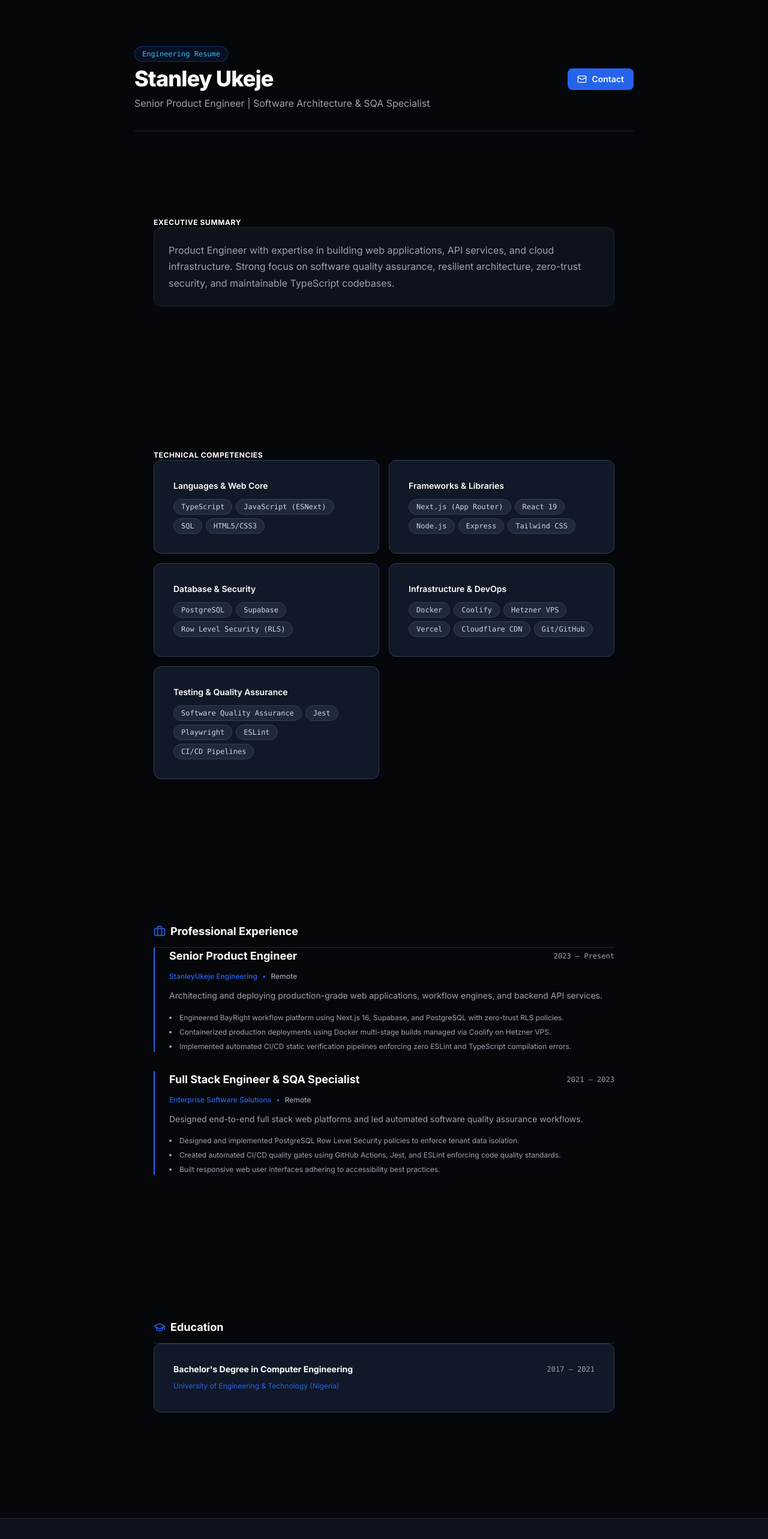
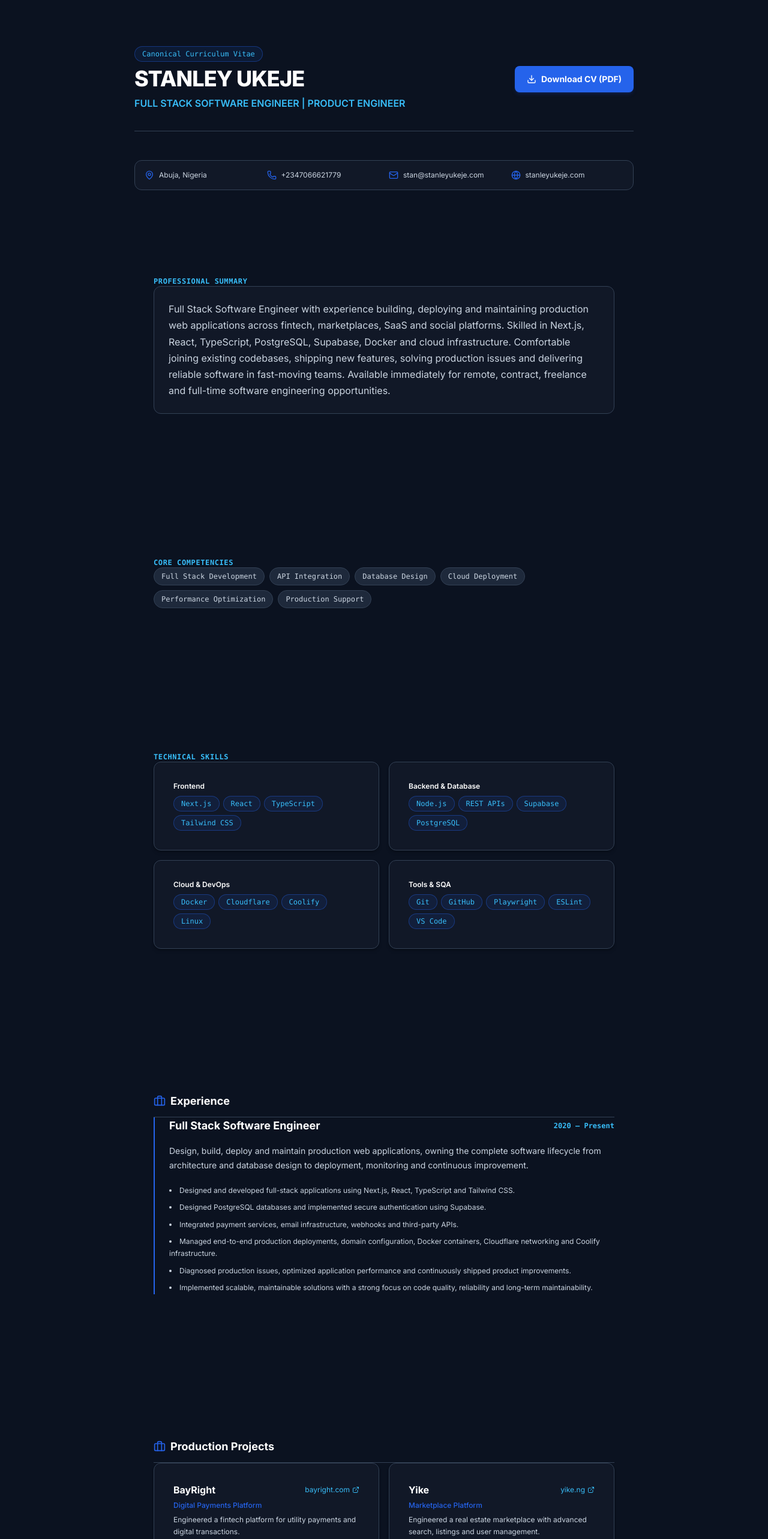
Before and after one commit to stanleyukeje/stanleyukeje.com, a Next.js app: page /resume in a window 1280 px wide. Shown: the part 60-2626 px from the top of the page at 60% size. Built offline with nearby package versions, Linux system fonts and the light colour scheme; no server answers.

Commit message:
feat(resume): synchronize resume page content faithfully with canonical Stanley_Ukeje_CV.pdf and add primary PDF download CTAs

```diff
--- a/app/resume/page.tsx
+++ b/app/resume/page.tsx
@@ -1,69 +1,189 @@
 import React from 'react';
 import { Metadata } from 'next';
-import Link from 'next/link';
 import { Container } from '@/components/layout/container';
 import { Section } from '@/components/layout/section';
 import { Card } from '@/components/ui/card';
 import { Badge } from '@/components/ui/badge';
-import { resumeData } from '@/config/resume';
-import { Briefcase, GraduationCap, Mail } from 'lucide-react';
+import { canonicalResumeData } from '@/config/resume';
+import { Download, Briefcase, GraduationCap, Award, ExternalLink, Mail, Phone, MapPin, Globe } from 'lucide-react';
 
 export const metadata: Metadata = {
   title: 'Resume',
   description:
-    'Professional resume of Stanley Ukeje — Product Engineer specializing in full-stack architecture, software quality assurance, and resilient cloud systems.',
+    'Official Resume of Stanley Ukeje — Full Stack Software Engineer | Product Engineer.',
 };
 
 export default function ResumePage() {
+  const resume = canonicalResumeData;
+
   return (
-    <div className="py-12 md:py-20 bg-[#05070B] text-white">
+    <div className="py-12 md:py-20 bg-[#0B1220] text-white">
       <Container size="xl" className="flex flex-col gap-12 max-w-4xl">
-        <div className="flex flex-col md:flex-row md:items-center justify-between gap-6 border-b border-[#1F2937] pb-8">
+        {/* Top Header & Primary Download CTA */}
+        <div className="flex flex-col md:flex-row md:items-center justify-between gap-6 border-b border-[#334155] pb-8">
           <div className="flex flex-col gap-2">
             <Badge variant="primary" className="w-fit">
-              Engineering Resume
+              Canonical Curriculum Vitae
             </Badge>
-            <h1 className="text-3xl font-extrabold tracking-tight sm:text-4xl">
-              Stanley Ukeje
+            <h1 className="text-3xl font-extrabold tracking-tight sm:text-4xl text-white">
+              {resume.name}
             </h1>
-            <p className="text-[#9CA3AF] text-sm sm:text-base">
-              Senior Product Engineer | Software Architecture & SQA Specialist
+            <p className="text-[#38BDF8] text-sm sm:text-base font-semibold">
+              {resume.title}
             </p>
           </div>
 
           <div className="flex items-center gap-3">
-            <Link
-              href="mailto:stan@stanleyukeje.com"
-              className="inline-flex items-center gap-2 px-4 py-2 rounded-lg bg-[#2563EB] text-white text-sm font-semibold hover:bg-blue-600 transition-colors"
+            <a
+              href={resume.pdfPath}
+              download="Stanley_Ukeje_CV.pdf"
+              className="inline-flex items-center gap-2 px-5 py-3 rounded-lg bg-[#2563EB] text-white font-bold text-sm hover:bg-[#3B82F6] transition-colors shadow-md shadow-blue-900/30"
             >
-              <Mail className="h-4 w-4" />
-              <span>Contact</span>
-            </Link>
+              <Download className="h-4 w-4" />
+              <span>Download CV (PDF)</span>
+            </a>
           </div>
         </div>
 
-        <Section className="flex flex-col gap-4">
-          <h2 className="text-xl font-bold text-white uppercase tracking-wider text-xs text-[#2563EB]">
-            Executive Summary
+        {/* Contact Strip */}
+        <div className="grid grid-cols-2 sm:grid-cols-3 md:grid-cols-4 gap-4 p-4 rounded-xl bg-[#111827] border border-[#334155] text-xs text-[#CBD5E1]">
+          <div className="flex items-center gap-2">
+            <MapPin className="h-4 w-4 text-[#2563EB]" />
+            <span>{resume.contact.location}</span>
+          </div>
+          <div className="flex items-center gap-2">
+            <Phone className="h-4 w-4 text-[#2563EB]" />
+            <span>{resume.contact.phone}</span>
+          </div>
+          <div className="flex items-center gap-2">
+            <Mail className="h-4 w-4 text-[#2563EB]" />
+            <a href={`mailto:${resume.contact.email}`} className="hover:text-white transition-colors">
+              {resume.contact.email}
+            </a>
+          </div>
+          <div className="flex items-center gap-2">
+            <Globe className="h-4 w-4 text-[#2563EB]" />
+            <a href={resume.contact.website} target="_blank" rel="noopener noreferrer" className="hover:text-white transition-colors">
+              stanleyukeje.com
+            </a>
+          </div>
+        </div>
+
+        {/* Professional Summary */}
+        <Section className="flex flex-col gap-3">
+          <h2 className="text-xs font-bold text-[#38BDF8] uppercase tracking-wider font-mono">
+            Professional Summary
           </h2>
-          <p className="text-[#9CA3AF] leading-relaxed text-sm sm:text-base bg-[#0E131B] p-6 rounded-xl border border-[#1F2937]">
-            {resumeData.summary}
+          <p className="text-[#CBD5E1] leading-[1.7] text-sm sm:text-base bg-[#111827] p-6 rounded-xl border border-[#334155]">
+            {resume.professionalSummary}
           </p>
         </Section>
 
-        <Section className="flex flex-col gap-6">
-          <h2 className="text-xl font-bold text-white uppercase tracking-wider text-xs text-[#2563EB]">
-            Technical Competencies
+        {/* Core Competencies */}
+        <Section className="flex flex-col gap-3">
+          <h2 className="text-xs font-bold text-[#38BDF8] uppercase tracking-wider font-mono">
+            Core Competencies
+          </h2>
+          <div className="flex flex-wrap gap-2">
+            {resume.coreCompetencies.map((comp) => (
+              <Badge key={comp} variant="default" className="text-xs py-1.5 px-3">
+                {comp}
+              </Badge>
+            ))}
+          </div>
+        </Section>
+
+        {/* Technical Skills */}
+        <Section className="flex flex-col gap-4">
+          <h2 className="text-xs font-bold text-[#38BDF8] uppercase tracking-wider font-mono">
+            Technical Skills
           </h2>
           <div className="grid grid-cols-1 md:grid-cols-2 gap-4">
-            {resumeData.skillCategories.map((cat) => (
-              <Card key={cat.category} className="flex flex-col gap-3">
-                <h3 className="font-semibold text-white text-sm">{cat.category}</h3>
+            <Card className="flex flex-col gap-2">
+              <span className="text-xs font-semibold text-white">Frontend</span>
               <div className="flex flex-wrap gap-1.5">
-                  {cat.skills.map((skill) => (
-                    <Badge key={skill} variant="default" className="text-xs">
-                      {skill}
-                    </Badge>
+                {resume.technicalSkills.frontend.map((s) => (
+                  <Badge key={s} variant="primary" className="text-xs">{s}</Badge>
+                ))}
+              </div>
+            </Card>
+            <Card className="flex flex-col gap-2">
+              <span className="text-xs font-semibold text-white">Backend & Database</span>
+              <div className="flex flex-wrap gap-1.5">
+                {[...resume.technicalSkills.backend, ...resume.technicalSkills.database].map((s) => (
+                  <Badge key={s} variant="primary" className="text-xs">{s}</Badge>
+                ))}
+              </div>
+            </Card>
+            <Card className="flex flex-col gap-2">
+              <span className="text-xs font-semibold text-white">Cloud & DevOps</span>
+              <div className="flex flex-wrap gap-1.5">
+                {resume.technicalSkills.cloudDevOps.map((s) => (
+                  <Badge key={s} variant="primary" className="text-xs">{s}</Badge>
+                ))}
+              </div>
+            </Card>
+            <Card className="flex flex-col gap-2">
+              <span className="text-xs font-semibold text-white">Tools & SQA</span>
+              <div className="flex flex-wrap gap-1.5">
+                {resume.technicalSkills.tools.map((s) => (
+                  <Badge key={s} variant="primary" className="text-xs">{s}</Badge>
+                ))}
+              </div>
+            </Card>
+          </div>
+        </Section>
+
+        {/* Professional Experience */}
+        <Section className="flex flex-col gap-6">
+          <div className="flex items-center gap-2 text-white font-bold text-lg border-b border-[#334155] pb-3">
+            <Briefcase className="h-5 w-5 text-[#2563EB]" />
+            <span>Experience</span>
+          </div>
+
+          <div className="flex flex-col gap-4 border-l-2 border-[#2563EB] pl-4 sm:pl-6">
+            <div className="flex flex-col sm:flex-row sm:items-center justify-between gap-1">
+              <h3 className="font-bold text-lg text-white">{resume.experience.role}</h3>
+              <span className="text-xs text-[#38BDF8] font-mono font-semibold">{resume.experience.period}</span>
+            </div>
+            <p className="text-sm text-[#CBD5E1] leading-[1.7]">{resume.experience.summary}</p>
+            <ul className="flex flex-col gap-2 list-disc list-inside text-xs text-[#CBD5E1] pt-1">
+              {resume.experience.bulletPoints.map((pt, idx) => (
+                <li key={idx} className="leading-[1.7]">{pt}</li>
+              ))}
+            </ul>
+          </div>
+        </Section>
+
+        {/* Production Projects */}
+        <Section className="flex flex-col gap-6">
+          <div className="flex items-center gap-2 text-white font-bold text-lg border-b border-[#334155] pb-3">
+            <Briefcase className="h-5 w-5 text-[#2563EB]" />
+            <span>Production Projects</span>
+          </div>
+
+          <div className="grid grid-cols-1 md:grid-cols-2 gap-4">
+            {resume.productionProjects.map((p) => (
+              <Card key={p.name} className="flex flex-col justify-between gap-3">
+                <div className="flex flex-col gap-1.5">
+                  <div className="flex items-center justify-between">
+                    <h3 className="font-bold text-white text-base">{p.name}</h3>
+                    <a
+                      href={p.url}
+                      target="_blank"
+                      rel="noopener noreferrer"
+                      className="text-xs text-[#38BDF8] hover:underline flex items-center gap-1"
+                    >
+                      <span>{p.url.replace('https://', '')}</span>
+                      <ExternalLink className="h-3 w-3" />
+                    </a>
+                  </div>
+                  <span className="text-xs text-[#2563EB] font-medium">{p.subtitle}</span>
+                  <p className="text-xs text-[#CBD5E1] leading-relaxed">{p.description}</p>
+                </div>
+                <div className="flex flex-wrap gap-1 pt-2 border-t border-[#334155]">
+                  {p.stack.map((s) => (
+                    <Badge key={s} variant="default" className="text-[10px] py-0.5 px-2">{s}</Badge>
                   ))}
                 </div>
               </Card>
@@ -71,53 +191,58 @@ export default function ResumePage() {
           </div>
         </Section>
 
-        <Section className="flex flex-col gap-6">
-          <div className="flex items-center gap-2 text-white font-bold text-lg border-b border-[#1F2937] pb-3">
-            <Briefcase className="h-5 w-5 text-[#2563EB]" />
-            <span>Professional Experience</span>
+        {/* Education & Certification */}
+        <div className="grid grid-cols-1 md:grid-cols-2 gap-8">
+          <Section className="flex flex-col gap-4">
+            <div className="flex items-center gap-2 text-white font-bold text-lg border-b border-[#334155] pb-3">
+              <GraduationCap className="h-5 w-5 text-[#2563EB]" />
+              <span>Education</span>
             </div>
-
-          <div className="flex flex-col gap-8">
-            {resumeData.experience.map((exp) => (
-              <div key={exp.company + exp.period} className="flex flex-col gap-3 border-l-2 border-[#2563EB] pl-4 sm:pl-6">
-                <div className="flex flex-col sm:flex-row sm:items-center justify-between gap-1">
-                  <h3 className="font-bold text-lg text-white">{exp.role}</h3>
-                  <span className="text-xs text-[#9CA3AF] font-mono">{exp.period}</span>
-                </div>
-                <div className="flex items-center gap-2 text-xs text-[#2563EB] font-medium">
-                  <span>{exp.company}</span>
-                  <span>•</span>
-                  <span className="text-[#9CA3AF]">{exp.location}</span>
-                </div>
-                <p className="text-sm text-[#9CA3AF] leading-relaxed">{exp.description}</p>
-                <ul className="flex flex-col gap-1.5 list-disc list-inside text-xs text-[#9CA3AF] pt-1">
-                  {exp.highlights.map((highlight, idx) => (
-                    <li key={idx} className="leading-normal">{highlight}</li>
-                  ))}
-                </ul>
-              </div>
+            <div className="flex flex-col gap-3">
+              {resume.education.map((edu) => (
+                <Card key={edu.degree} className="flex flex-col gap-1">
+                  <h3 className="font-bold text-white text-sm">{edu.degree}</h3>
+                  <p className="text-xs text-[#CBD5E1]">{edu.institution}</p>
+                </Card>
               ))}
             </div>
           </Section>
 
-        <Section className="flex flex-col gap-6">
-          <div className="flex items-center gap-2 text-white font-bold text-lg border-b border-[#1F2937] pb-3">
-            <GraduationCap className="h-5 w-5 text-[#2563EB]" />
-            <span>Education</span>
+          <Section className="flex flex-col gap-4">
+            <div className="flex items-center gap-2 text-white font-bold text-lg border-b border-[#334155] pb-3">
+              <Award className="h-5 w-5 text-[#2563EB]" />
+              <span>Certification</span>
+            </div>
+            <Card className="flex flex-col gap-1">
+              <h3 className="font-bold text-white text-sm">{resume.certification.title}</h3>
+              <p className="text-xs text-[#CBD5E1]">
+                {resume.certification.issuer} • {resume.certification.year}
+              </p>
+            </Card>
+          </Section>
         </div>
 
-          <div className="flex flex-col gap-4">
-            {resumeData.education.map((edu) => (
-              <Card key={edu.institution} className="flex flex-col gap-2">
-                <div className="flex justify-between items-center">
-                  <h3 className="font-bold text-white text-sm">{edu.degree} in {edu.field}</h3>
-                  <span className="text-xs text-[#9CA3AF] font-mono">{edu.period}</span>
+        {/* Availability */}
+        <Section className="flex flex-col gap-3">
+          <h2 className="text-xs font-bold text-[#38BDF8] uppercase tracking-wider font-mono">
+            Availability
+          </h2>
+          <Card className="p-4 border-[#22C55E]/40 bg-[#22C55E]/10 text-xs text-[#4ADE80] font-medium">
+            {resume.availability}
+          </Card>
+        </Section>
+
+        {/* Bottom Secondary Download CTA */}
+        <div className="flex justify-center pt-6 border-t border-[#334155]">
+          <a
+            href={resume.pdfPath}
+            download="Stanley_Ukeje_CV.pdf"
+            className="inline-flex items-center gap-2 px-6 py-3.5 rounded-lg bg-[#2563EB] text-white font-bold text-sm hover:bg-[#3B82F6] transition-colors shadow-md shadow-blue-900/30"
+          >
+            <Download className="h-4 w-4" />
+            <span>Download CV (PDF)</span>
+          </a>
         </div>
-                <p className="text-xs text-[#2563EB]">{edu.institution} ({edu.location})</p>
-              </Card>
-            ))}
-          </div>
-        </Section>
       </Container>
     </div>
   );
--- a/config/resume.ts
+++ b/config/resume.ts
@@ -1,111 +1,154 @@
 import { SOCIAL_URLS } from '@/config/social';
 
+export interface ResumeProject {
+  name: string;
+  subtitle: string;
+  url: string;
+  description: string;
+  stack: string[];
+}
+
 export interface ResumeExperience {
-  company: string;
   role: string;
-  location: string;
   period: string;
-  description: string;
-  highlights: string[];
-  techStack: string[];
+  summary: string;
+  bulletPoints: string[];
 }
 
 export interface ResumeEducation {
   institution: string;
   degree: string;
-  field: string;
-  period: string;
-  location: string;
 }
 
-export interface ResumeCategory {
-  category: string;
-  skills: string[];
+export interface ResumeCertification {
+  title: string;
+  issuer: string;
+  year: string;
 }
 
-export interface ResumeData {
-  summary: string;
+export interface CanonicalResumeData {
+  name: string;
+  title: string;
   contact: {
+    location: string;
+    phone: string;
     email: string;
+    website: string;
     github: string;
     linkedin: string;
-    location: string;
-    website: string;
   };
-  skillCategories: ResumeCategory[];
-  experience: ResumeExperience[];
+  pdfPath: string;
+  professionalSummary: string;
+  coreCompetencies: string[];
+  technicalSkills: {
+    frontend: string[];
+    backend: string[];
+    database: string[];
+    cloudDevOps: string[];
+    tools: string[];
+  };
+  experience: ResumeExperience;
+  productionProjects: ResumeProject[];
   education: ResumeEducation[];
+  certification: ResumeCertification;
+  availability: string;
 }
 
-export const resumeData: ResumeData = {
-  summary:
-    'Product Engineer with expertise in building web applications, API services, and cloud infrastructure. Strong focus on software quality assurance, resilient architecture, zero-trust security, and maintainable TypeScript codebases.',
+export const canonicalResumeData: CanonicalResumeData = {
+  name: 'STANLEY UKEJE',
+  title: 'FULL STACK SOFTWARE ENGINEER | PRODUCT ENGINEER',
+  pdfPath: '/resume/Stanley_Ukeje_CV.pdf',
   contact: {
+    location: 'Abuja, Nigeria',
+    phone: '+2347066621779',
     email: 'stan@stanleyukeje.com',
+    website: 'https://stanleyukeje.com',
     github: SOCIAL_URLS.github,
     linkedin: SOCIAL_URLS.linkedin,
-    location: 'Abuja, Nigeria (Remote, Worldwide)',
-    website: 'https://stanleyukeje.com',
   },
-  skillCategories: [
+  professionalSummary:
+    'Full Stack Software Engineer with experience building, deploying and maintaining production web applications across fintech, marketplaces, SaaS and social platforms. Skilled in Next.js, React, TypeScript, PostgreSQL, Supabase, Docker and cloud infrastructure. Comfortable joining existing codebases, shipping new features, solving production issues and delivering reliable software in fast-moving teams. Available immediately for remote, contract, freelance and full-time software engineering opportunities.',
+  coreCompetencies: [
+    'Full Stack Development',
+    'API Integration',
+    'Database Design',
+    'Cloud Deployment',
+    'Performance Optimization',
+    'Production Support',
+  ],
+  technicalSkills: {
+    frontend: ['Next.js', 'React', 'TypeScript', 'Tailwind CSS'],
+    backend: ['Node.js', 'REST APIs', 'Supabase'],
+    database: ['PostgreSQL'],
+    cloudDevOps: ['Docker', 'Cloudflare', 'Coolify', 'Linux'],
+    tools: ['Git', 'GitHub', 'Playwright', 'ESLint', 'VS Code'],
+  },
+  experience: {
+    role: 'Full Stack Software Engineer',
+    period: '2020 – Present',
+    summary:
+      'Design, build, deploy and maintain production web applications, owning the complete software lifecycle from architecture and database design to deployment, monitoring and continuous improvement.',
+    bulletPoints: [
+      'Designed and developed full-stack applications using Next.js, React, TypeScript and Tailwind CSS.',
+      'Designed PostgreSQL databases and implemented secure authentication using Supabase.',
+      'Integrated payment services, email infrastructure, webhooks and third-party APIs.',
+      'Managed end-to-end production deployments, domain configuration, Docker containers, Cloudflare networking and Coolify infrastructure.',
+      'Diagnosed production issues, optimized application performance and continuously shipped product improvements.',
+      'Implemented scalable, maintainable solutions with a strong focus on code quality, reliability and long-term maintainability.',
+    ],
+  },
+  productionProjects: [
     {
-      category: 'Languages & Web Core',
-      skills: ['TypeScript', 'JavaScript (ESNext)', 'SQL', 'HTML5/CSS3'],
+      name: 'BayRight',
+      subtitle: 'Digital Payments Platform',
+      url: 'https://bayright.com',
+      description: 'Engineered a fintech platform for utility payments and digital transactions.',
+      stack: ['Next.js', 'React', 'TypeScript', 'PostgreSQL', 'Supabase', 'Docker'],
     },
     {
-      category: 'Frameworks & Libraries',
-      skills: ['Next.js (App Router)', 'React 19', 'Node.js', 'Express', 'Tailwind CSS'],
+      name: 'Yike',
+      subtitle: 'Marketplace Platform',
+      url: 'https://yike.ng',
+      description: 'Engineered a real estate marketplace with advanced search, listings and user management.',
+      stack: ['Next.js', 'React', 'TypeScript', 'PostgreSQL', 'Supabase'],
     },
     {
-      category: 'Database & Security',
-      skills: ['PostgreSQL', 'Supabase', 'Row Level Security (RLS)'],
+      name: 'BamSignal',
+      subtitle: 'Social Discovery Platform',
+      url: 'https://bamsignal.com',
+      description: 'Engineered a social discovery platform with authentication, messaging and premium subscriptions.',
+      stack: ['Next.js', 'React', 'TypeScript', 'PostgreSQL', 'Supabase'],
     },
     {
-      category: 'Infrastructure & DevOps',
-      skills: ['Docker', 'Coolify', 'Hetzner VPS', 'Vercel', 'Cloudflare CDN', 'Git/GitHub'],
+      name: 'Rentovix',
+      subtitle: 'Property Rental Platform',
+      url: 'https://rentovix.com',
+      description: 'Engineered a rental management platform with dashboards and property workflows.',
+      stack: ['Next.js', 'React', 'TypeScript', 'PostgreSQL'],
     },
     {
-      category: 'Testing & Quality Assurance',
-      skills: ['Software Quality Assurance', 'Jest', 'Playwright', 'ESLint', 'CI/CD Pipelines'],
-    },
-  ],
-  experience: [
-    {
-      company: 'StanleyUkeje Engineering',
-      role: 'Senior Product Engineer',
-      location: 'Remote',
-      period: '2023 — Present',
-      description:
-        'Architecting and deploying production-grade web applications, workflow engines, and backend API services.',
-      highlights: [
-        'Engineered BayRight workflow platform using Next.js 16, Supabase, and PostgreSQL with zero-trust RLS policies.',
-        'Containerized production deployments using Docker multi-stage builds managed via Coolify on Hetzner VPS.',
-        'Implemented automated CI/CD static verification pipelines enforcing zero ESLint and TypeScript compilation errors.',
-      ],
-      techStack: ['TypeScript', 'Next.js', 'PostgreSQL', 'Supabase', 'Docker', 'Tailwind CSS'],
-    },
-    {
-      company: 'Enterprise Software Solutions',
-      role: 'Full Stack Engineer & SQA Specialist',
-      location: 'Remote',
-      period: '2021 — 2023',
-      description:
-        'Designed end-to-end full stack web platforms and led automated software quality assurance workflows.',
-      highlights: [
-        'Designed and implemented PostgreSQL Row Level Security policies to enforce tenant data isolation.',
-        'Created automated CI/CD quality gates using GitHub Actions, Jest, and ESLint enforcing code quality standards.',
-        'Built responsive web user interfaces adhering to accessibility best practices.',
-      ],
-      techStack: ['React', 'TypeScript', 'Node.js', 'PostgreSQL', 'Jest', 'GitHub Actions'],
+      name: 'LogicVault',
+      subtitle: 'Business Operations Platform',
+      url: 'https://logicvault.org',
+      description: 'Engineered a business operations platform for workflow automation and operational management.',
+      stack: ['Next.js', 'React', 'TypeScript', 'PostgreSQL', 'Supabase'],
     },
   ],
   education: [
     {
-      institution: 'University of Engineering & Technology',
-      degree: "Bachelor's Degree",
-      field: 'Computer Engineering',
-      period: '2017 — 2021',
-      location: 'Nigeria',
+      institution: 'Enugu State University of Science and Technology (ESUT)',
+      degree: 'Bachelor of Science (B.Sc.), Computer Science',
+    },
+    {
+      institution: 'Institute of Management Technology (IMT)',
+      degree: 'Higher National Diploma (HND), Computer Science',
     },
   ],
+  certification: {
+    title: 'Full-Stack Development Bootcamp',
+    issuer: 'upGrad Campus',
+    year: '2022',
+  },
+  availability:
+    'Available immediately for Remote, Contract, Freelance and Full-Time Software Engineering roles.',
 };
```
Also changed, not shown: 1 other file (tests, documents, lock files or other folders). Lines whose indentation alone changed are shown as unchanged.
